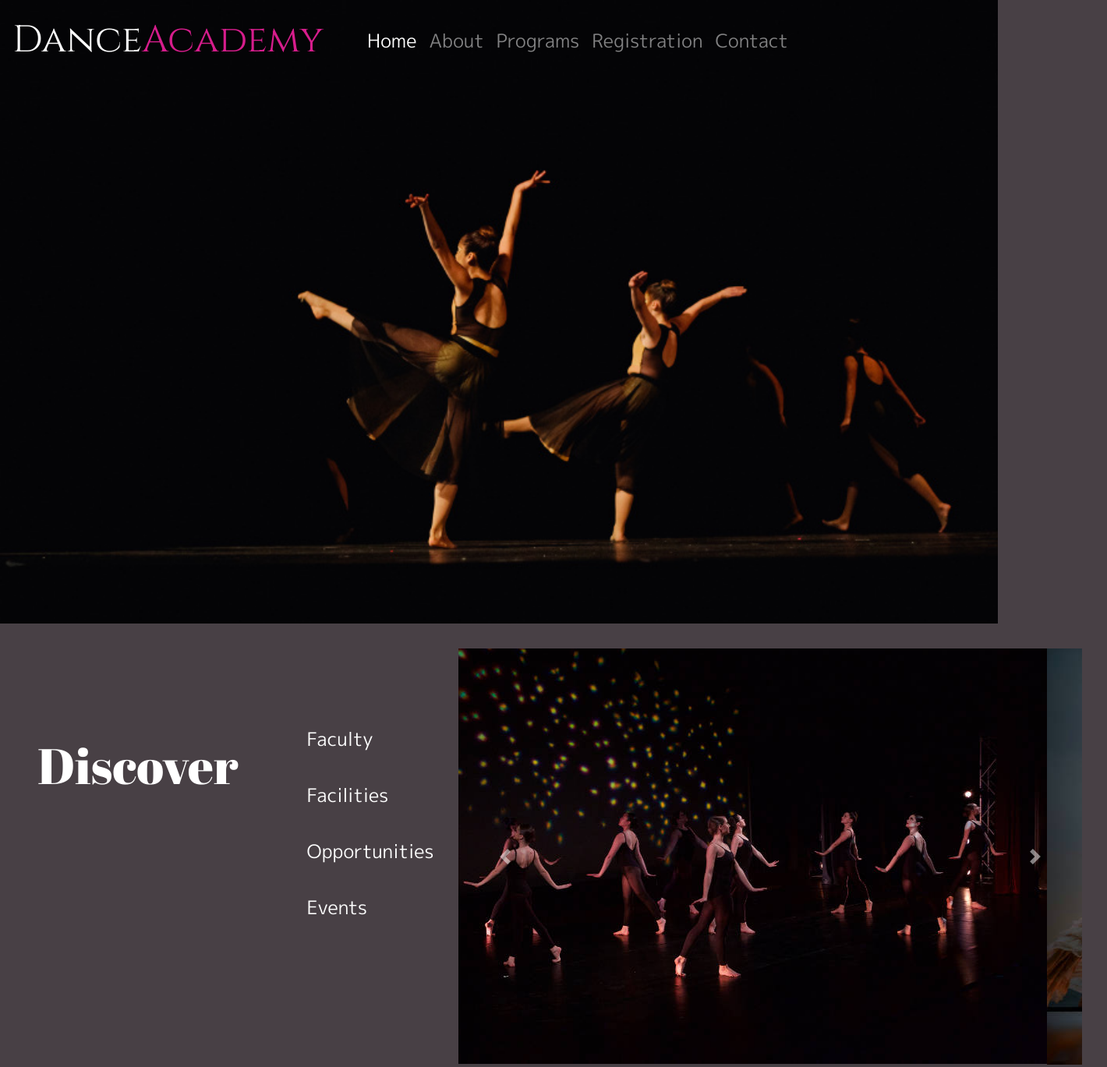
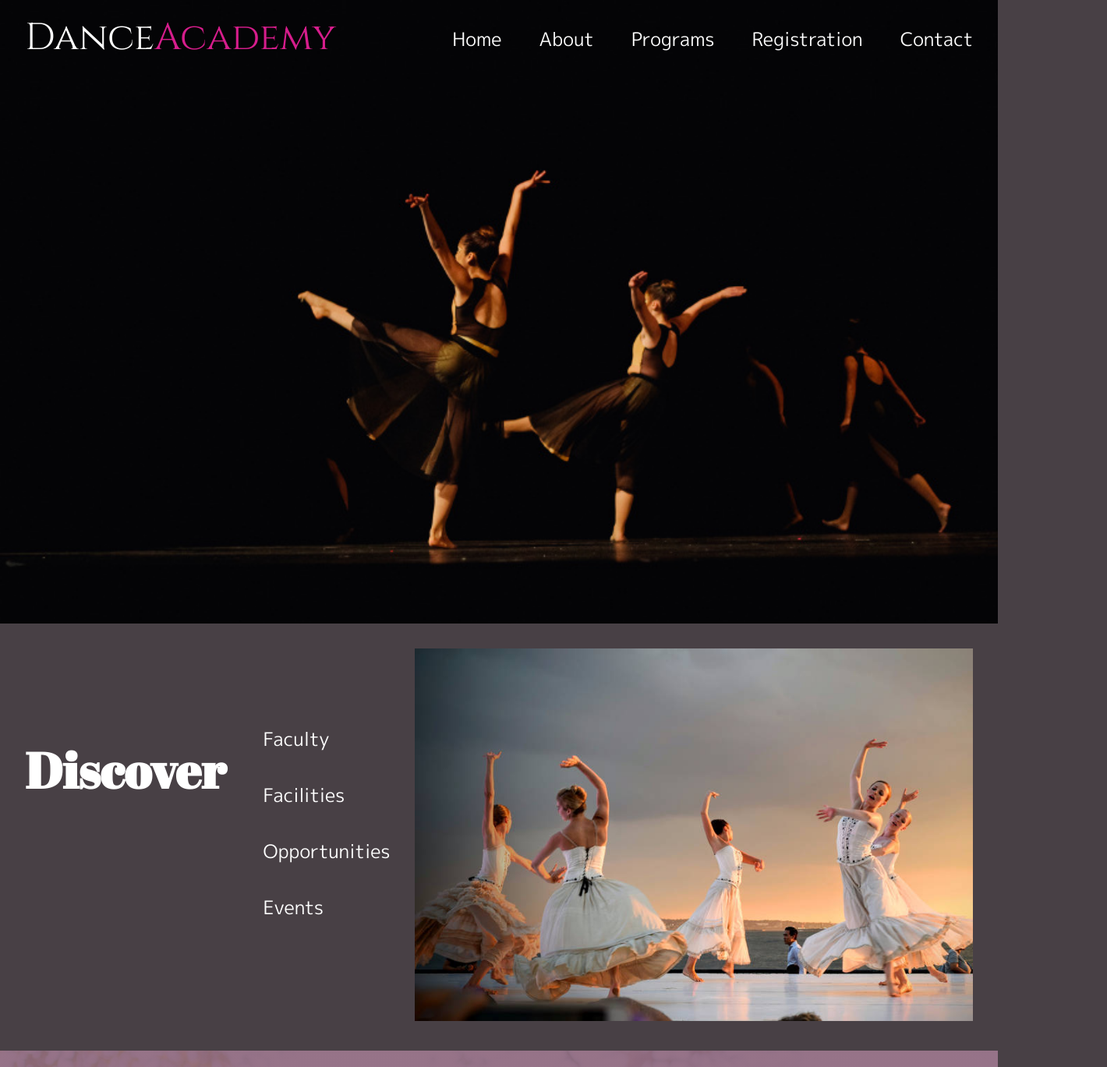
Before and after one commit to susanmaas/dance-academy, a plain HTML site: page index.html in a window 1280 px wide. Shown: the top 1369 px of the page at 78% size, 1420 px wide, since content can reach past the window. Drawn offline with nearby package versions, Linux system fonts and the light colour scheme.

Commit message:
Remove Bootstrap. Change nav style. Replace carousel with static image. Modify media queries.

```diff
--- a/index.html
+++ b/index.html
@@ -4,7 +4,6 @@
     <meta charset="UTF-8">
     <meta name="viewport" content="width=device-width, initial-scale=1.0">
     <meta http-equiv="X-UA-Compatible" content="ie=edge">
-    <link rel="stylesheet" href="https://stackpath.bootstrapcdn.com/bootstrap/4.3.1/css/bootstrap.min.css" integrity="sha384-ggOyR0iXCbMQv3Xipma34MD+dH/1fQ784/j6cY/iJTQUOhcWr7x9JvoRxT2MZw1T" crossorigin="anonymous">
     <link href="https://fonts.googleapis.com/css?family=M+PLUS+1p" rel="stylesheet">
     <link href="https://fonts.googleapis.com/css?family=Abril+Fatface" rel="stylesheet">
     <link href="https://fonts.googleapis.com/css?family=Cinzel" rel="stylesheet">
@@ -13,70 +12,36 @@
     <title>Dance Academy</title>
 </head>
 <body>
-    <header>
-        <div class="hero">
-            <nav class="navbar navbar-expand-lg navbar-dark ">
-                <a class="navbar-brand" href="#">Dance<span class="main-title">Academy</span></a>
-                <button class="navbar-toggler" type="button" data-toggle="collapse" data-target="#navbarSupportedContent" aria-controls="navbarSupportedContent" aria-expanded="false" aria-label="Toggle navigation">
-                  <span class="navbar-toggler-icon"></span>
-                </button>
-                <div class="collapse navbar-collapse" id="navbarSupportedContent">
-                  <ul class="navbar-nav mr-auto">
-                    <li class="nav-item active">
-                      <a class="nav-link" href="#">Home <span class="sr-only">(current)</span></a>
-                    </li>
-                    <li class="nav-item">
-                      <a class="nav-link" href="#">About</a>
-                    </li>
-                    <li class="nav-item">
-                      <a class="nav-link" href="#">Programs</a>
-                    </li>
-                    <li class="nav-item">
-                      <a class="nav-link" href="#">Registration</a>
-                    </li>
-                    <li class="nav-item">
-                      <a class="nav-link" href="#">Contact</a>
-                    </li>
-                  </ul>
-                </div>
-              </nav>
-        </div>
+  <!-- Hero -->
+    <header class="hero">
+      <a class="logo" href="#"><span class="main-title1">Dance</span><span class="main-title2">Academy</span></a>
+      <nav>
+        <ul class="navList">
+          <li class="navListItem"><a href="#"></a>Home</a></li>
+          <li class="navListItem"><a href="#"></a>About</a></li>
+          <li class="navListItem"> <a href="#"></a>Programs</a></li>
+          <li class="navListItem"><a href="#"></a>Registration</a></li>
+          <li class="navListItem"><a href="#"></a>Contact</a></li>
+        </ul>
+      </nav>
     </header>
     <main>
+    <!-- Discover -->
       <section class="discover">
         <div class="discoverInner">
           <h3 class="discoverHeading">Discover</h3>
           <ul class="discoverItems">
-            <li>Faculty</li>
-            <li>Facilities</li>
-            <li>Opportunities</li>
-            <li>Events</li>
+            <li class="discoverListItems"><a href="#"></a>Faculty</a></li>
+            <li class="discoverListItems"><a href="#"></a>Facilities</a></li>
+            <li class="discoverListItems"><a href="#"></a>Opportunities</a></li>
+            <li class="discoverListItems"><a href="#"></a>Events</a></li>
           </ul>
         </div>
-          <div class="discoverImageFrame">
-              <div id="carouselExampleControls" class="carousel slide" data-ride="carousel">
-                  <div class="carousel-inner">
-                    <div class="carousel-item active">
-                      <img src="images/samantha-weisburg-1365134-unsplash800px.jpg" class="d-block w-100" alt="female dancers dressed in black walking on stage">
-                    </div>
-                    <div class="carousel-item">
-                      <img src="images/tim-gouw-138869-unsplash800px.jpg" alt="women dancing in white dresses on a stage outdoors">
-                    </div>
-                    <div class="carousel-item">
-                      <img src="images/samantha-weisburg-1365132-unsplash800px.jpg" class="d-block w-100" alt="a group of dancers posing on a dark stage">
-                    </div>
-                  </div>
-                  <a class="carousel-control-prev" href="#carouselExampleControls" role="button" data-slide="prev">
-                    <span class="carousel-control-prev-icon" aria-hidden="true"></span>
-                    <span class="sr-only">Previous</span>
-                  </a>
-                  <a class="carousel-control-next" href="#carouselExampleControls" role="button" data-slide="next">
-                    <span class="carousel-control-next-icon" aria-hidden="true"></span>
-                    <span class="sr-only">Next</span>
-                  </a>
-                </div>
-          </div>
+        <div>
+          <img class="discoverImage discoverImageFrame" src="images/tim-gouw-138869-unsplash800px.jpg" alt="women dancing in white dresses on a stage outdoors">
+        </div>
       </section>
+      <!-- A World Apart -->
       <section class="aWorldApart">
         <div class="aWorldApartText">
           <h3 class="aWorldApartHeading">A World Apart</h3>
@@ -84,6 +49,7 @@
           <p class="aWorldApartParagraph">This is your world - your time to explore, learn, and share with others. You'll walk out stronger, more confident, and with the skills you need to succeed.</p>
         </div>
       </section>
+
       <div class="roundImages">
         <img src="images/michael-afonso-423393-unsplash400pxsquare.jpg" alt="balerinas dancing on stage" class="round">
         <img src="images/krys-alex-477303-unsplash450pxSquare.jpg" alt="two balerinas sitting on a bench and putting on ballet slippers" class="round centralImage">
@@ -91,13 +57,7 @@
       </div>
     </main>
     <footer>
-      <small>&copy; Copyright 2019, DanceAcademy</small>
-      <small><a href="#">Photos</a></small>
-      <small><a href="#">Privacy</a></small>
+      <small>&copy; Copyright 2019, Susan Maas</small>
     </footer>
-    <script src="https://code.jquery.com/jquery-3.3.1.slim.min.js" integrity="sha384-q8i/X+965DzO0rT7abK41JStQIAqVgRVzpbzo5smXKp4YfRvH+8abtTE1Pi6jizo" crossorigin="anonymous"></script>
-    <script src="https://cdnjs.cloudflare.com/ajax/libs/popper.js/1.14.7/umd/popper.min.js" integrity="sha384-UO2eT0CpHqdSJQ6hJty5KVphtPhzWj9WO1clHTMGa3JDZwrnQq4sF86dIHNDz0W1" crossorigin="anonymous"></script>
-    <script src="https://stackpath.bootstrapcdn.com/bootstrap/4.3.1/js/bootstrap.min.js" integrity="sha384-JjSmVgyd0p3pXB1rRibZUAYoIIy6OrQ6VrjIEaFf/nJGzIxFDsf4x0xIM+B07jRM" crossorigin="anonymous"></script>
-    <script src="script.js"></script>
 </body>
 </html>
--- a/styles.css
+++ b/styles.css
@@ -1,24 +1,72 @@
+* {
+    box-sizing: border-box;
+    padding: 0;
+    margin: 0;
+    }
+
 body {
     font-family: 'M PLUS 1p', sans-serif;
     background-color: rgb(72, 64, 69);
     color: white;
 }
 
-.navbar-brand {
+li {
+    list-style-type: none;
+    font-size: 1.5rem;
+    color: white;
+}
+
+a {
+    text-decoration: none;
+}
+
+small {
+    font-size: 0.8rem;
+}
+
+.navListItem:hover, .discoverListItems:hover {
+    color: rgb(214, 29, 140);
+    text-decoration: underline;
+}
+
+.logo {
     font-size: 3rem;
     font-family: 'Cinzel', serif;
-    padding-right: 2rem;
+    margin-left: 2rem;
+    margin-top: 1rem;
+}
+
+.logo:hover {
+    text-decoration: none;
+}
+
+.main-title1 {
+    color: white;
+}
+.main-title2 {
+    color: rgb(214, 29, 140);
 }
 
 .hero {
+    display: flex;
+    justify-content: space-between;
     background-image: url("/images/andrea-palacios-1412196-unsplash800px2.jpg");
     background-size: cover;
     background-position: center;
     height: 100vh;
 }
 
-.main-title {
-    color: rgb(214, 29, 140);
+.navList {
+    display: flex;
+    flex-wrap: wrap;
+    margin-top: 0;
+    padding: 0;
+}
+
+.navListItem {
+    margin-left: 1rem;
+    margin-right: 2rem;
+    margin-top: 2rem;
 }
 
 .aWorldApart {
@@ -78,7 +126,7 @@ body {
     font-family: 'Abril Fatface', cursive;
     font-size: 4rem;
     padding-top: 9rem;
-    margin-left: 3rem;
+    margin-left: 2rem;
     text-align: center;
 }
 
@@ -97,10 +145,8 @@ body {
     height: auto;
 }
 
-li {
-    list-style-type: none;
+.discoverListItems {
     line-height: 3;
-    font-size: 1.5rem;
 }
 
 .roundImages {
@@ -154,6 +200,21 @@ footer {
     }
 }
 
+@media only screen and (max-width: 1150px) {
+    .hero {
+        flex-direction: column;
+        justify-content: flex-start;
+    }
+
+    .logo {
+        margin-left: 1rem;
+    }
+    .navListItem {
+        margin-top: 0;
+    }
+
+}
+
 @media only screen and (max-width: 1160px) {
     .discoverHeading {
         font-size: 3rem;
@@ -183,6 +244,7 @@ footer {
     .discoverHeading {
         font-size: 2.5rem;
         padding-top: 2rem;
+        margin-left: 1rem;
     }
 
     .discoverItems {
@@ -190,9 +252,15 @@ footer {
         margin-left: 1rem;
     }
 
-    li {
+    .discoverListItems {
         line-height: 2;
         font-size: 1.5rem;
+    }
+}
+
+@media only screen and (max-width: 720px) {
+    li {
+        font-size: 1rem;
     }
 }
 
@@ -214,7 +282,7 @@ footer {
         margin-left: 0;
     }
 
-    li {
+    .discoverListItems {
         line-height: 2;
         font-size: 1rem;
     }
@@ -222,7 +290,7 @@ footer {
 
 @media only screen and (max-width: 600px) {
 
-    .navbar-brand {
+    .logo {
         font-size: 2.5rem;
     }
 
@@ -246,7 +314,7 @@ footer {
 
 @media only screen and (max-width: 450px) {
 
-    .navbar-brand {
+    .logo {
         font-size: 1.5rem;
     }
 
```
